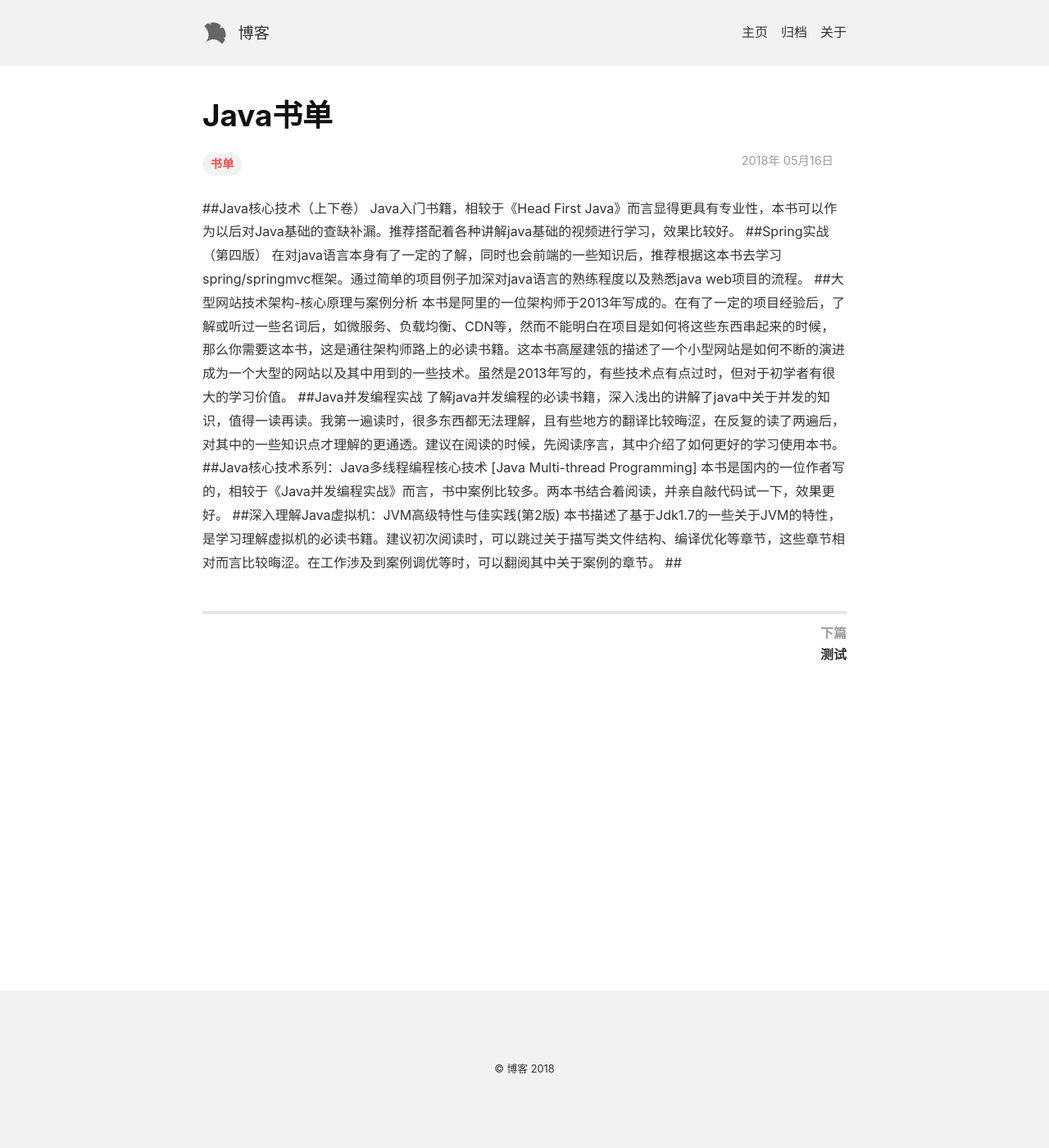
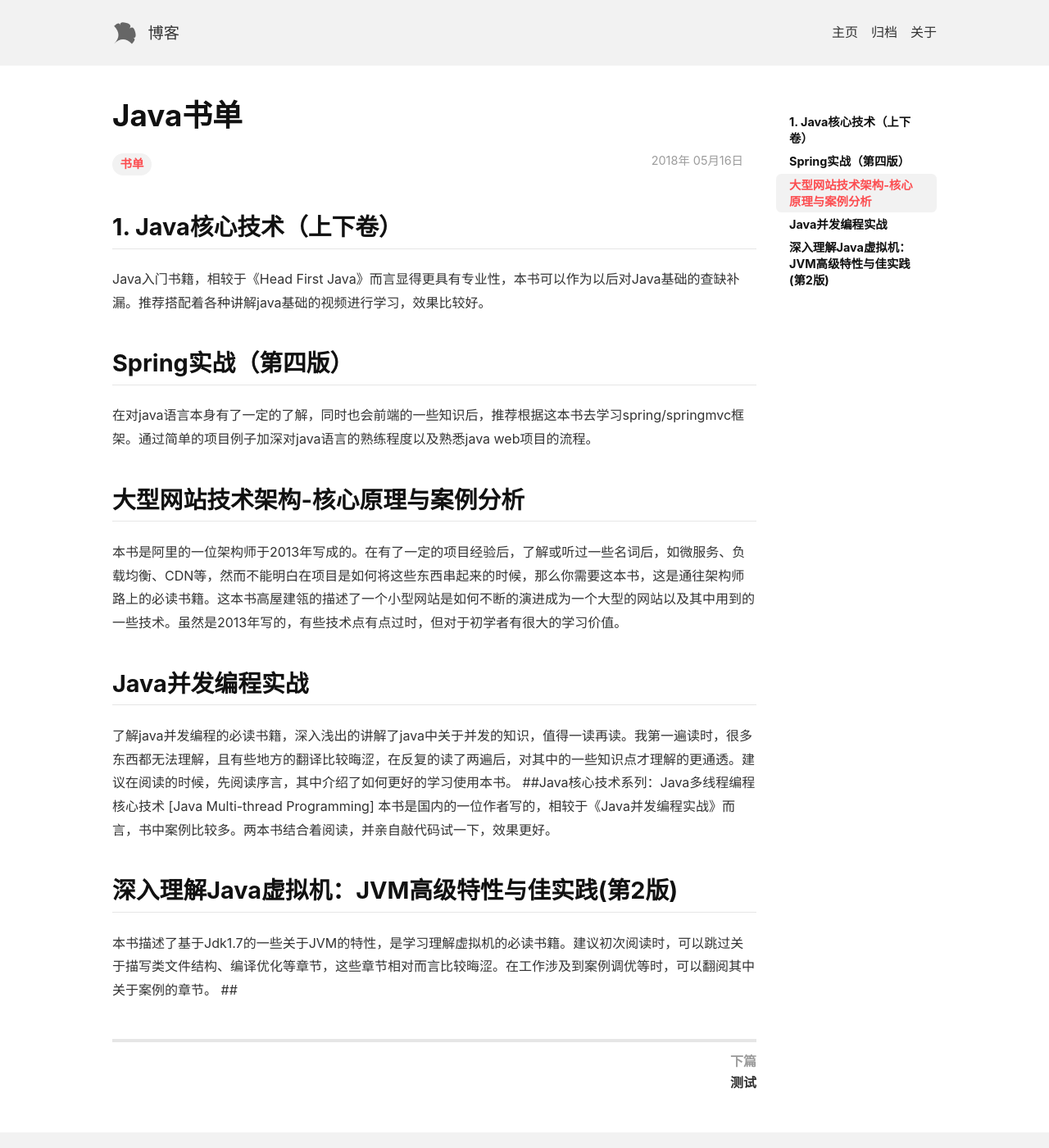
Before and after one commit to Jesuslittlebug/jesuslittlebug.github.io, a Jekyll site: the page built from _posts/2018-05-16-Java书单.md, in a window 1280 px wide and 1400 px high. Shown: the whole window at 82% size. Built offline with Jekyll 4.4.1, drawn with Linux system fonts in a browser that asks for light colours; nearby versions of some CDN libraries.

Commit message:
格式更新

```diff
--- a/_posts/2018-05-16-Java书单.md
+++ b/_posts/2018-05-16-Java书单.md
@@ -1,19 +1,19 @@
 ---
 layout: post
 title: Java书单
-key: 20160606
+key: szk
 tags: 书单
 ---
-##Java核心技术（上下卷）
+## 1. Java核心技术（上下卷）
 Java入门书籍，相较于《Head First Java》而言显得更具有专业性，本书可以作为以后对Java基础的查缺补漏。推荐搭配着各种讲解java基础的视频进行学习，效果比较好。
-##Spring实战（第四版）
+## Spring实战（第四版）
 在对java语言本身有了一定的了解，同时也会前端的一些知识后，推荐根据这本书去学习spring/springmvc框架。通过简单的项目例子加深对java语言的熟练程度以及熟悉java web项目的流程。
-##大型网站技术架构-核心原理与案例分析
+## 大型网站技术架构-核心原理与案例分析
 本书是阿里的一位架构师于2013年写成的。在有了一定的项目经验后，了解或听过一些名词后，如微服务、负载均衡、CDN等，然而不能明白在项目是如何将这些东西串起来的时候，那么你需要这本书，这是通往架构师路上的必读书籍。这本书高屋建瓴的描述了一个小型网站是如何不断的演进成为一个大型的网站以及其中用到的一些技术。虽然是2013年写的，有些技术点有点过时，但对于初学者有很大的学习价值。
-##Java并发编程实战
+## Java并发编程实战
 了解java并发编程的必读书籍，深入浅出的讲解了java中关于并发的知识，值得一读再读。我第一遍读时，很多东西都无法理解，且有些地方的翻译比较晦涩，在反复的读了两遍后，对其中的一些知识点才理解的更通透。建议在阅读的时候，先阅读序言，其中介绍了如何更好的学习使用本书。
 ##Java核心技术系列：Java多线程编程核心技术 [Java Multi-thread Programming]
 本书是国内的一位作者写的，相较于《Java并发编程实战》而言，书中案例比较多。两本书结合着阅读，并亲自敲代码试一下，效果更好。
-##深入理解Java虚拟机：JVM高级特性与佳实践(第2版)
+## 深入理解Java虚拟机：JVM高级特性与佳实践(第2版)
 本书描述了基于Jdk1.7的一些关于JVM的特性，是学习理解虚拟机的必读书籍。建议初次阅读时，可以跳过关于描写类文件结构、编译优化等章节，这些章节相对而言比较晦涩。在工作涉及到案例调优等时，可以翻阅其中关于案例的章节。
 ##
```
